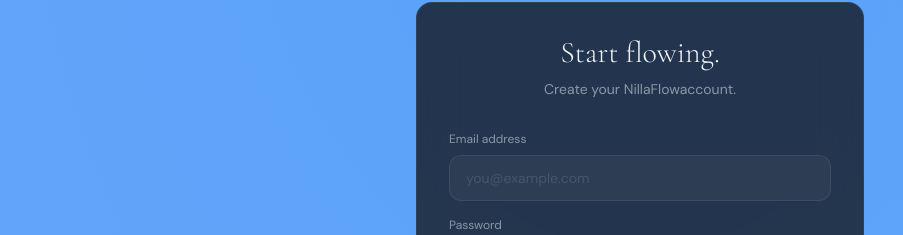
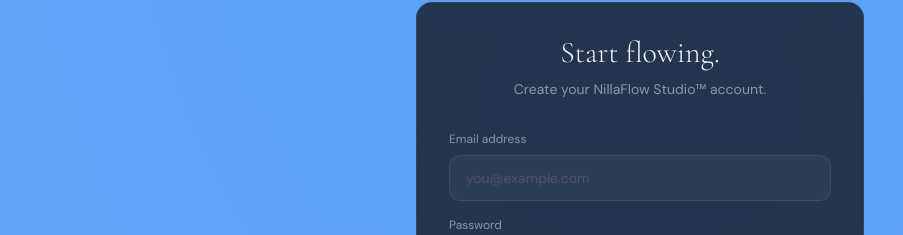
Before and after one commit to nillad70-oss/creatorflow-studio, a Next.js app: page /signup in a window 1280 px wide. Shown: the part 178-413 px from the top of the page, without its empty margins (0-903 px from the left). Built offline with nearby package versions, Linux system fonts and the light colour scheme.

Commit message:
Fix spacing on signup page

```diff
--- a/pages/signup.js
+++ b/pages/signup.js
@@ -106,7 +106,7 @@
                     </div>
                   )}
                   <h1 style={{fontFamily: 'var(--font-display)'}} className="text-3xl text-primary font-light mb-2">Start flowing.</h1>
-                  <p className="text-secondary text-sm">Create your NillaFlowaccount.</p>
+                  <p className="text-secondary text-sm">Create your NillaFlow Studio™ account.</p>
                 </div>
                 <form onSubmit={handleSubmit} className="space-y-4">
                   <div>
```
